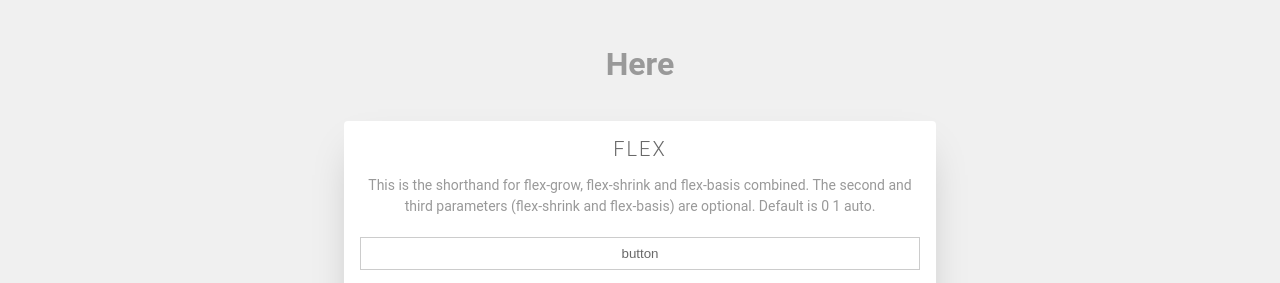
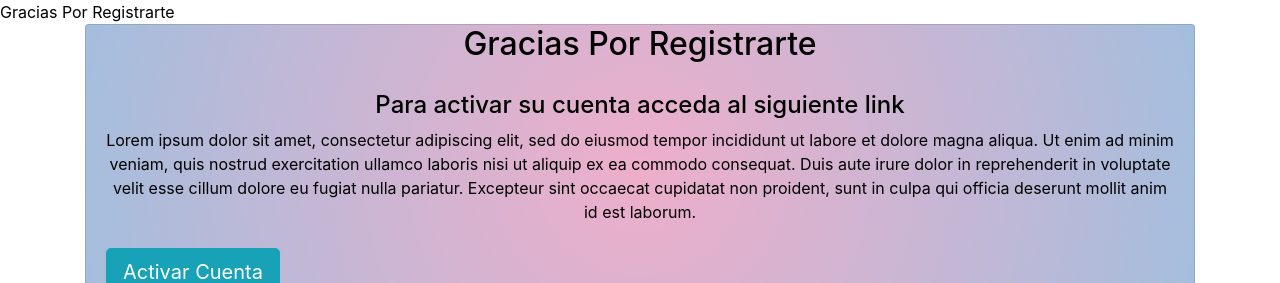
Before and after one commit to JeremyAndress/API-User-Template, a Django app: page / in a window 1280 px wide. Shown: the top 283 px of the page. Run offline with Django 3.2, Linux system fonts and the light colour scheme; parts of the project's set-up code (start-up, migrations or seed data) failed here and were passed over; some libraries are stand-ins or nearby versions.

Commit message:
ADD : bootstrap email

```diff
--- a/src/app/core/views.py
+++ b/src/app/core/views.py
@@ -2,10 +2,11 @@ from rest_framework.decorators import api_view
 from rest_framework.response import Response
 from rest_framework.reverse import reverse
 from django.shortcuts import render
+from utils.emailback import send_email
 
 def index(request):
+    #send_email()
     return render(request,'email/activate.html')
-
 
 @api_view(['GET'])
 def api_root(request, format=None):
--- a/src/static/css/cards/card.css
+++ b/src/static/css/cards/card.css
@@ -3,9 +3,7 @@
 *::after {
   box-sizing: border-box;
 }
-html {
-  background-color: #f0f0f0;
-}
+
 body {
   color: #999999;
   font-family: 'Roboto', 'Helvetica Neue', Helvetica, Arial, sans-serif;
@@ -33,27 +31,7 @@ img {
   display: block;
   width: 100%;
 }
-.cards {
-  display: flex;
-  flex-wrap: wrap;
-  list-style: none;
-  margin: 0;
-  padding: 0;
-}
-.cards__item {
-  display: flex;
-  padding: 1rem;
-}
-@media (min-width: 40rem) {
-  .cards__item {
-    width: 50%;
-  }
-}
-@media (min-width: 56rem) {
-  .cards__item {
-    width: 33.3333%;
-  }
-}
+
 .card {
   background-color: white;
   border-radius: 0.25rem;
@@ -87,11 +65,7 @@ img {
   display: block;
   padding-top: 56.25%;
 }
-@media (min-width: 40rem) {
-  .card__image::before {
-    padding-top: 66.6%;
-  }
-}
+
 .card__image--flowers {
   background-image: url(https://unsplash.it/800/600?image=82);
 }
--- a/src/templates/email/activate.html
+++ b/src/templates/email/activate.html
@@ -4,38 +4,21 @@
   <meta charset="UTF-8">
   <meta name="viewport" content="width=device-width, initial-scale=1.0">
   <meta http-equiv="X-UA-Compatible" content="ie=edge">
+  <link rel="stylesheet" href="https://stackpath.bootstrapcdn.com/bootstrap/4.4.1/css/bootstrap.min.css" integrity="sha384-Vkoo8x4CGsO3+Hhxv8T/Q5PaXtkKtu6ug5TOeNV6gBiFeWPGFN9MuhOf23Q9Ifjh" crossorigin="anonymous">
   <title>Document</title>
-    {% load staticfiles %}
-    <link href="{% static 'css/grid/flexboxgrid.min.css' %}" rel="stylesheet">
-    <link href="{% static 'css/cards/card.css' %}" rel="stylesheet">
 </head>
-<body>
-    <header>
-        <div class="row center-xs">
-            <div class="col-xs-6">
-                <h1>Here</h1>
-            </div>
-        </div>
-    </header>
-    <body>
-        <div class="row center-xs">
-            <div class="cards__item col-xs-6">
-            <div class="card">
-                    <div class="card__content">
-                    <div class="card__title">Flex</div>
-                    <p class="card__text">This is the shorthand for flex-grow, flex-shrink and flex-basis combined. The second and third parameters (flex-shrink and flex-basis) are optional. Default is 0 1 auto. </p>
-                    <button class="btn btn--block card__btn">Button</button>
-                    </div>
-            <div class="card__image card__image--fence"></div>
-            <div class="card__content">
-            <div class="card__title">Flex</div>
-            <p class="card__text">This is the shorthand for flex-grow, flex-shrink and flex-basis combined. The second and third parameters (flex-shrink and flex-basis) are optional. Default is 0 1 auto. </p>
-            <button class="btn btn--block card__btn">Button</button>
-            </div>
+<body style="color:black;">
+  <preview>Gracias Por Registrarte </preview>
+  <div  class="container">
+    <div style="background: rgb(238,174,202);
+    background: radial-gradient(circle, rgba(238,174,202,1) 0%, rgba(164,190,221,1) 100%);"class="card">
+      <div class="h2 text-center">Gracias Por Registrarte</div>
+      <div class="card-body">
+          <h4 class="text-center">Para activar su cuenta acceda al siguiente link</h4>
+          <p class="text-center">Lorem ipsum dolor sit amet, consectetur adipiscing elit, sed do eiusmod tempor incididunt ut labore et dolore magna aliqua. Ut enim ad minim veniam, quis nostrud exercitation ullamco laboris nisi ut aliquip ex ea commodo consequat. Duis aute irure dolor in reprehenderit in voluptate velit esse cillum dolore eu fugiat nulla pariatur. Excepteur sint occaecat cupidatat non proident, sunt in culpa qui officia deserunt mollit anim id est laborum.</p>
+          <a class="btn btn-info btn-lg mx-auto mt-2" href="https://lyft.com">Activar Cuenta</a>
       </div>
     </div>
   </div>
 </body>
-
-</body>
 </html>
```
Also changed, not shown: src/templates/email/activate-email.html (added, +110 -0 lines), src/utils/emailback.py (+21 -5 lines). Lines whose indentation alone changed are shown as unchanged.
